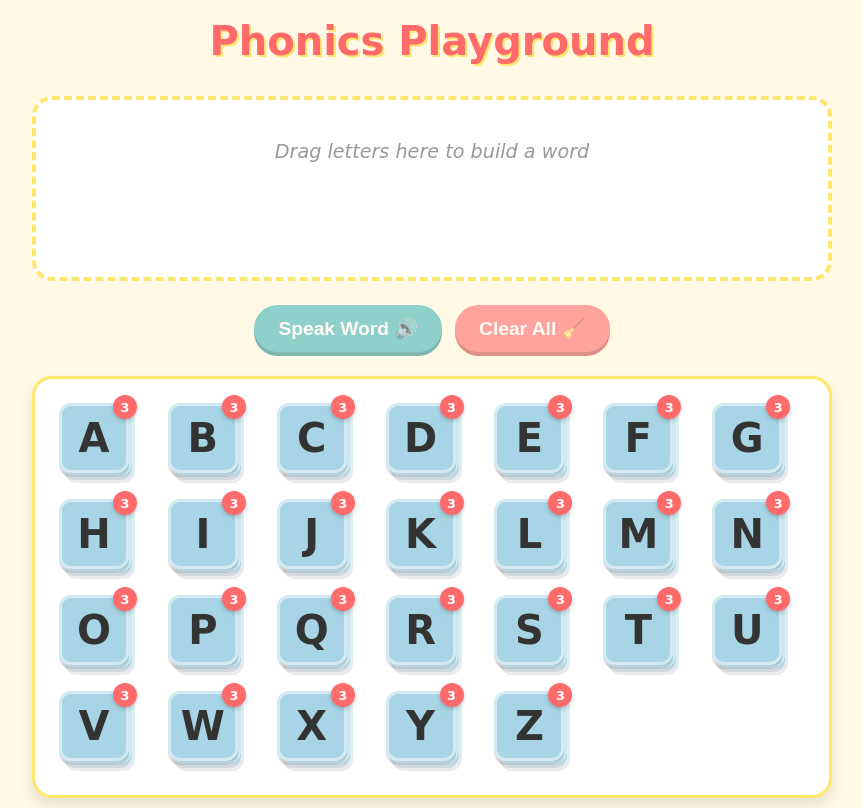
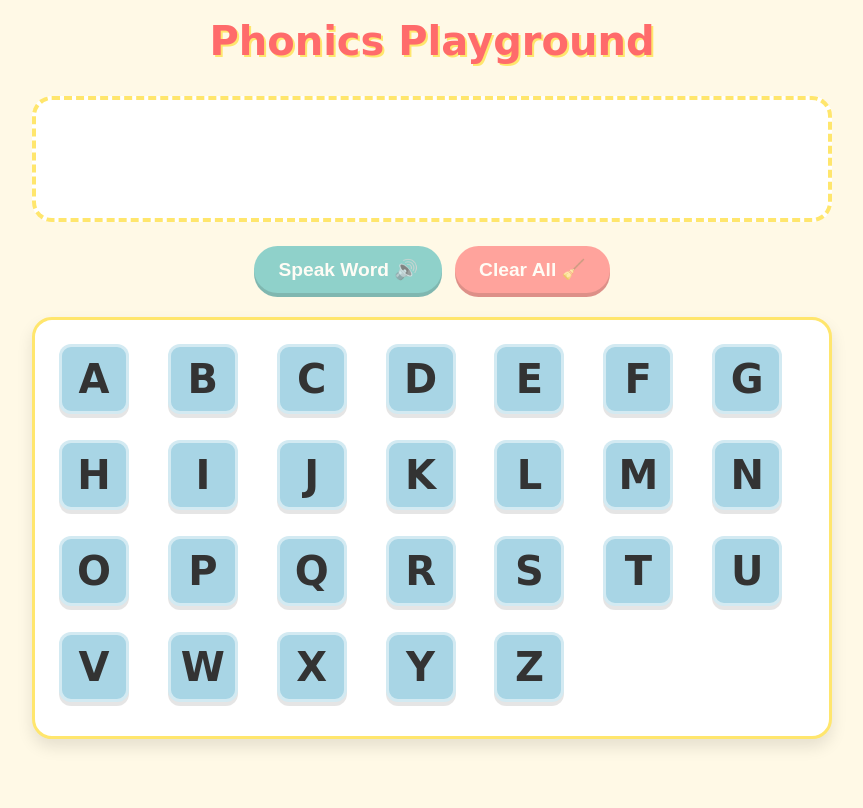
Before and after one commit to pjleimbigler/foniks, a React (Vite) app: page / in a window 1280 px wide. Shown: the whole page, without its empty margins (208-1071 px from the left). Built offline with nearby package versions, Linux system fonts and the light colour scheme.

Commit message:
Remove tile counters, fix tap to add and drag interface

```diff
--- a/src/App.jsx
+++ b/src/App.jsx
@@ -71,80 +71,89 @@ const WORD_EMOJIS = {
   nose: '👃',
   mouth: '👄',
   tooth: '🦷',
-  tongue: '👅',
-  hair: '👱‍♂️',
-  hat: '🎩',
+  tongue: '👅'
 };
 
 function App() {
   const [placedTiles, setPlacedTiles] = useState([]);
   const [showModal, setShowModal] = useState(false);
   const [currentWord, setCurrentWord] = useState('');
-  const [tileCounts, setTileCounts] = useState({});
 
-  // Create the full alphabet with 9 copies of each letter
+  // Create the full alphabet
   const alphabet = 'abcdefghijklmnopqrstuvwxyz';
 
   // Configure sensors for both mouse and touch with proper options
   const sensors = useSensors(
     useSensor(MouseSensor),
     useSensor(TouchSensor, {
-      // Optimize for mobile - reduce delay for more responsive feel
       activationConstraint: {
-        delay: 150, // Reduced from 250ms for more responsive feel
-        tolerance: 8, // Increased slightly for better touch accuracy
+        delay: 250,
+        tolerance: 5,
       },
     })
   );
 
-  // Initialize tile counts on first render
-  useEffect(() => {
-    const initialCounts = {};
-    for (const letter of alphabet) {
-      initialCounts[letter] = 3; // Keep at 3 copies of each letter
-    }
-    setTileCounts(initialCounts);
-  }, []);
+  const handleDragEnd = (event) => {
+    console.log('=== Drag End Event ===');
+    console.log('Event:', event);
+    console.log('Active:', event.active);
+    console.log('Over:', event.over);
 
-  const handleDragEnd = (event) => {
     const { active, over } = event;
 
-    if (over?.id === 'dropzone' && active?.id) {
-      // Extract the letter from the active.id (which might be like "a-2")
-      const letter = active.id.split('-')[0];
-
-      // Check if we already have 9 tiles in the drop zone
-      if (placedTiles.length >= 9) {
-        // Don't add more than 9 tiles
+    // If no active item, return early
+    if (!active) {
+      console.log('No active item, returning');
       return;
     }
 
-      // Add the letter to placed tiles
-      setPlacedTiles(prev => [...prev, letter]);
+    // Handle click events (no activatorEvent)
+    if (!event.activatorEvent) {
+      console.log('Click event detected');
+      if (placedTiles.length >= 9) return;
 
-      // Decrease the count for this letter
-      setTileCounts(prev => ({
-        ...prev,
-        [letter]: Math.max(0, prev[letter] - 1)
-      }));
+      const uniqueId = `${active.id.split('-')[0]}-${Date.now()}`;
+      setPlacedTiles(prev => {
+        const newTiles = [...prev, uniqueId];
+        console.log('Added tile via click:', uniqueId);
+        return newTiles;
+      });
+      playSound('place');
+      return;
+    }
 
+    // Handle drag events
+    if (over && (over.id === 'dropzone' || over.id.startsWith('position-'))) {
+      console.log('Valid drop detected:', over.id);
+      if (placedTiles.length >= 9) {
+        console.log('Dropzone full');
+        return;
+      }
+
+      const letter = active.id.split('-')[0];
+      const uniqueId = `${letter}-${Date.now()}`;
+
+      if (over.id === 'dropzone') {
+        // Add to end
+        setPlacedTiles(prev => {
+          const newTiles = [...prev, uniqueId];
+          console.log('Added tile via drag:', uniqueId);
+          return newTiles;
+        });
+      } else {
+        // Add at specific position
+        const position = parseInt(over.id.split('-')[1]);
+        setPlacedTiles(prev => {
+          const newTiles = [...prev];
+          newTiles.splice(position, 0, uniqueId);
+          console.log('Added tile at position:', position);
+          return newTiles;
+        });
+      }
       playSound('place');
-    } else if (active?.id && !over?.id && placedTiles.includes(active.id)) {
-      // Handle dragging a tile out of the dropzone
-      const letter = active.id;
-
-      // Remove the letter from placed tiles
-      setPlacedTiles(prev => prev.filter(tileId => tileId !== letter));
-
-      // Increase the count for this letter
-      setTileCounts(prev => ({
-        ...prev,
-        [letter]: prev[letter] + 1
-      }));
-
-      playSound('remove');
-    } else if (over && active && placedTiles.includes(active.id) && placedTiles.includes(over.id)) {
-      // Handle reordering within the dropzone
+    } else if (over && placedTiles.includes(active.id) && placedTiles.includes(over.id)) {
+      // Reorder within dropzone
+      console.log('Reordering tiles');
       const oldIndex = placedTiles.indexOf(active.id);
       const newIndex = placedTiles.indexOf(over.id);
 
@@ -152,64 +161,27 @@ function App() {
         setPlacedTiles(prev => arrayMove(prev, oldIndex, newIndex));
         playSound('place');
       }
-    } else if (over && over.id.startsWith('position-') && active?.id) {
-      // Extract the letter from the active.id (which might be like "a-2")
-      const letter = active.id.split('-')[0];
-
-      // Check if we already have 9 tiles in the drop zone
-      if (placedTiles.length >= 9) {
-        // Don't add more than 9 tiles
-        return;
-      }
-
-      // Handle dropping a new tile between existing tiles
-      const positionIndex = parseInt(over.id.split('-')[1]);
-      const newPlacedTiles = [...placedTiles];
-      newPlacedTiles.splice(positionIndex, 0, letter);
-      setPlacedTiles(newPlacedTiles);
-
-      // Decrease the count for this letter
-      setTileCounts(prev => ({
-        ...prev,
-        [letter]: Math.max(0, prev[letter] - 1)
-      }));
-
-      playSound('place');
     }
   };
 
   const handleRemoveTile = (index) => {
-    // Get the letter being removed
-    const letter = placedTiles[index];
-
-    // Remove the letter from placed tiles
     setPlacedTiles(prev => prev.filter((_, i) => i !== index));
-
-    // Increase the count for this letter
-    setTileCounts(prev => ({
-      ...prev,
-      [letter]: prev[letter] + 1
-    }));
-
     playSound('remove');
   };
 
   const handleSpeakWord = () => {
     if (placedTiles.length === 0) return;
 
-    const word = placedTiles.join('').toLowerCase();
+    // Extract just the letters from the tile IDs to form the word
+    const word = placedTiles.map(id => id.split('-')[0]).join('').toLowerCase();
 
-    // Only show modal if the word is in our emoji dictionary
     if (WORD_EMOJIS[word]) {
       setCurrentWord(word);
-
       const utterance = new SpeechSynthesisUtterance(word);
-      utterance.rate = 0.8; // Slightly slower for children
+      utterance.rate = 0.8;
       window.speechSynthesis.speak(utterance);
-
       setShowModal(true);
     } else {
-      // Just speak the word without showing modal
       const utterance = new SpeechSynthesisUtterance(word);
       utterance.rate = 0.8;
       window.speechSynthesis.speak(utterance);
@@ -221,14 +193,6 @@ function App() {
   };
 
   const handleClearAll = () => {
-    // Return all placed tiles to the available pool
-    placedTiles.forEach(letter => {
-      setTileCounts(prev => ({
-        ...prev,
-        [letter]: prev[letter] + 1
-      }));
-    });
-
     setPlacedTiles([]);
     playSound('clear');
   };
@@ -268,6 +232,8 @@ function App() {
     <DndContext
       sensors={sensors}
       onDragEnd={handleDragEnd}
+      onDragStart={(event) => console.log('Drag Start:', event)}
+      onDragMove={(event) => console.log('Drag Move:', event)}
       collisionDetection={closestCenter}
     >
       <div style={{
@@ -373,7 +339,7 @@ function App() {
 
           <AlphabetTileGrid
             alphabet={alphabet}
-            tileCounts={tileCounts}
+            onDragEnd={handleDragEnd}
           />
         </div>
 
@@ -458,9 +424,8 @@ function App() {
   );
 }
 
-// Update AlphabetTileGrid for better mobile layout
-function AlphabetTileGrid({ alphabet, tileCounts }) {
-  // Determine if we're on a small screen
+// Update AlphabetTileGrid to remove tileCounts
+function AlphabetTileGrid({ alphabet, onDragEnd }) {
   const [isSmallScreen, setIsSmallScreen] = useState(false);
 
   useEffect(() => {
@@ -468,13 +433,8 @@ function AlphabetTileGrid({ alphabet, tileCounts }) {
       setIsSmallScreen(window.innerWidth < 500);
     };
 
-    // Check on mount
     checkScreenSize();
-
-    // Add resize listener
     window.addEventListener('resize', checkScreenSize);
-
-    // Clean up
     return () => window.removeEventListener('resize', checkScreenSize);
   }, []);
 
@@ -482,9 +442,9 @@ function AlphabetTileGrid({ alphabet, tileCounts }) {
     <div style={{
       display: 'grid',
       gridTemplateColumns: isSmallScreen
-        ? 'repeat(auto-fill, minmax(60px, 1fr))' // Smaller tiles on mobile
+        ? 'repeat(auto-fill, minmax(60px, 1fr))'
         : 'repeat(auto-fill, minmax(80px, 1fr))',
-      gap: isSmallScreen ? '0.5rem' : '1rem', // Smaller gap on mobile
+      gap: isSmallScreen ? '0.5rem' : '1rem',
       padding: isSmallScreen ? '1rem' : '1.5rem',
       background: 'white',
       borderRadius: '20px',
@@ -495,85 +455,59 @@ function AlphabetTileGrid({ alphabet, tileCounts }) {
         <LetterStack
           key={letter}
           letter={letter}
-          count={tileCounts[letter] || 0}
           isSmallScreen={isSmallScreen}
+          onDragEnd={onDragEnd}
         />
       ))}
     </div>
   );
 }
 
-// Update LetterStack to handle small screens
-function LetterStack({ letter, count, isSmallScreen }) {
-  // Determine how many tiles to show in the stack (max 3 visually)
-  const visibleCount = Math.min(count, 3);
-
+// Update LetterStack to remove count-related logic
+function LetterStack({ letter, isSmallScreen, onDragEnd }) {
   return (
     <div style={{
       position: 'relative',
       height: isSmallScreen ? '65px' : '80px',
       width: isSmallScreen ? '60px' : '70px',
     }}>
-      {/* Show stacked tiles based on visible count */}
-      {Array.from({ length: visibleCount }).map((_, index) => {
-        // Calculate offset for stacking effect
-        const offset = (2 - index) * 3;
-
-        return (
       <StackedTile
-            key={`${letter}-${index}`}
-            id={`${letter}-${index}`}
         letter={letter.toUpperCase()}
         style={{
-              position: 'absolute',
-              top: `${offset}px`,
-              left: `${offset}px`,
-              zIndex: index,
           width: isSmallScreen ? '60px' : '70px',
           height: isSmallScreen ? '60px' : '70px',
         }}
-            disabled={index !== visibleCount - 1} // Only the top tile is draggable
         isSmallScreen={isSmallScreen}
+        onDragEnd={onDragEnd}
       />
-        );
-      })}
-
-      {/* Show count indicator if there are tiles */}
-      {count > 0 && (
-        <div style={{
-          position: 'absolute',
-          top: '-8px',
-          right: '-8px',
-          backgroundColor: '#FF6B6B',
-          color: 'white',
-          borderRadius: '50%',
-          width: '24px',
-          height: '24px',
-          display: 'flex',
-          alignItems: 'center',
-          justifyContent: 'center',
-          fontSize: '0.8rem',
-          fontWeight: 'bold',
-          boxShadow: '0 2px 4px rgba(0,0,0,0.2)',
-          zIndex: 5,
-        }}>
-          {count}
-        </div>
-      )}
     </div>
   );
 }
 
 // Update StackedTile for responsive sizing
-function StackedTile({ id, letter, style, disabled, isSmallScreen }) {
+function StackedTile({ letter, style, isSmallScreen, onDragEnd }) {
+  // Generate a unique ID for this instance
+  const id = `${letter.toLowerCase()}-source`;
+
   const { attributes, listeners, setNodeRef, transform, isDragging } = useDraggable({
-    id: id,
-    disabled,
+    id,
   });
 
   const tileStyle = transform ? {
     transform: `translate3d(${transform.x}px, ${transform.y}px, 0)`,
   } : undefined;
+
+  const handleClick = (e) => {
+    // Only handle actual clicks, not drag events
+    if (e.type === 'click') {
+      const uniqueId = `${letter.toLowerCase()}-${Date.now()}`;
+      console.log('Click handler called for', letter, 'with ID:', uniqueId);
+      onDragEnd({
+        active: { id: uniqueId },
+        over: { id: 'dropzone' }
+      });
+    }
+  };
 
   return (
     <div
@@ -588,60 +522,21 @@ function StackedTile({ id, letter, style, disabled, isSmallScreen }) {
         display: 'flex',
         alignItems: 'center',
         justifyContent: 'center',
-        fontSize: isSmallScreen ? '2rem' : '2.5rem', // Smaller font on mobile
-        fontWeight: 'bold',
-        color: '#333333',
-        cursor: disabled ? 'default' : 'grab',
-        userSelect: 'none',
-        WebkitUserSelect: 'none',
-        WebkitTouchCallout: 'none',
-        touchAction: 'manipulation',
-        transition: isDragging ? 'none' : 'background-color 0.2s, box-shadow 0.2s',
-        boxShadow: '0 4px 0 rgba(0,0,0,0.1)',
-        border: '3px solid rgba(255,255,255,0.5)',
-        opacity: disabled ? 0.8 : 1,
-      }}
-      {...(disabled ? {} : { ...listeners, ...attributes })}
-    >
-      {letter}
-    </div>
-  );
-}
-
-// Update Tile component for responsive sizing
-function Tile({ id, letter, isSmallScreen }) {
-  const { attributes, listeners, setNodeRef, transform, isDragging } = useDraggable({
-    id: id,
-  });
-
-  const style = transform ? {
-    transform: `translate3d(${transform.x}px, ${transform.y}px, 0)`,
-  } : undefined;
-
-  return (
-    <div
-      ref={setNodeRef}
-      style={{
-        ...style,
-        width: isSmallScreen ? '60px' : '70px',
-        height: isSmallScreen ? '60px' : '70px',
-        backgroundColor: isDragging ? '#B8E6B3' : '#A8D5E5',
-        borderRadius: '12px',
-        display: 'flex',
-        alignItems: 'center',
-        justifyContent: 'center',
-        fontSize: isSmallScreen ? '2rem' : '2.5rem', // Smaller font on mobile
+        fontSize: isSmallScreen ? '2rem' : '2.5rem',
         fontWeight: 'bold',
         color: '#333333',
         cursor: 'grab',
         userSelect: 'none',
         WebkitUserSelect: 'none',
         WebkitTouchCallout: 'none',
-        touchAction: 'manipulation',
+        touchAction: 'none',
         transition: isDragging ? 'none' : 'background-color 0.2s, box-shadow 0.2s',
-        boxShadow: '0 4px 0 rgba(0,0,0,0.1)',
+        boxShadow: isDragging ? '0 8px 16px rgba(0,0,0,0.2)' : '0 4px 0 rgba(0,0,0,0.1)',
         border: '3px solid rgba(255,255,255,0.5)',
+        position: 'relative',
+        zIndex: isDragging ? 1000 : 1,
       }}
+      onClick={handleClick}
       {...listeners}
       {...attributes}
     >
@@ -656,7 +551,6 @@ function DropZone({ placedTiles, onRemoveTile }) {
     id: 'dropzone',
   });
 
-  // Determine if we're on a small screen
   const [isSmallScreen, setIsSmallScreen] = useState(false);
 
   useEffect(() => {
@@ -664,13 +558,8 @@ function DropZone({ placedTiles, onRemoveTile }) {
       setIsSmallScreen(window.innerWidth < 500);
     };
 
-    // Check on mount
     checkScreenSize();
-
-    // Add resize listener
     window.addEventListener('resize', checkScreenSize);
-
-    // Clean up
     return () => window.removeEventListener('resize', checkScreenSize);
   }, []);
 
@@ -678,7 +567,7 @@ function DropZone({ placedTiles, onRemoveTile }) {
     <div
       ref={setNodeRef}
       style={{
-        minHeight: '100px', // Slightly smaller on mobile
+        minHeight: '100px',
         backgroundColor: 'white',
         border: `4px dashed ${isOver ? '#45B7B8' : '#FFE66D'}`,
         borderRadius: '20px',
@@ -688,52 +577,35 @@ function DropZone({ placedTiles, onRemoveTile }) {
         gap: '0.25rem',
         transition: 'border-color 0.3s ease',
         position: 'relative',
-        flexWrap: 'wrap', // Allow tiles to wrap to next line if needed
+        flexWrap: 'wrap',
       }}
       role="region"
       aria-label="Letter tiles drop zone"
     >
-      {placedTiles.length === 0 && (
-        <div style={{
-          color: '#999',
-          padding: '1rem',
-          fontSize: isSmallScreen ? '1rem' : '1.2rem',
-          fontStyle: 'italic',
-          textAlign: 'center',
-          width: '100%'
-        }}>
-          Drag letters here to build a word
-        </div>
-      )}
-
       <SortableContext items={placedTiles} strategy={horizontalListSortingStrategy}>
         {placedTiles.map((tileId, index) => (
           <React.Fragment key={`fragment-${tileId}-${index}`}>
-            {/* Drop position indicator before each tile */}
             {index === 0 && <DropPositionIndicator index={0} isSmallScreen={isSmallScreen} />}
 
             <SortableTile
               key={`${tileId}-${index}`}
               id={tileId}
-              letter={tileId.toUpperCase()}
+              letter={tileId.split('-')[0].toUpperCase()}
               index={index}
               onRemoveTile={onRemoveTile}
               isSmallScreen={isSmallScreen}
             />
 
-            {/* Drop position indicator after each tile */}
             <DropPositionIndicator index={index + 1} isSmallScreen={isSmallScreen} />
           </React.Fragment>
         ))}
 
-        {/* If no tiles, add a single drop position */}
         {placedTiles.length === 0 && <DropPositionIndicator index={0} isSmallScreen={isSmallScreen} />}
       </SortableContext>
     </div>
   );
 }
 
-// Update DropPositionIndicator for responsive sizing
 function DropPositionIndicator({ index, isSmallScreen }) {
   const { isOver, setNodeRef } = useDroppable({
     id: `position-${index}`,
@@ -743,11 +615,12 @@ function DropPositionIndicator({ index, isSmallScreen }) {
     <div
       ref={setNodeRef}
       style={{
-        width: '5px',
+        width: '8px',
         height: isSmallScreen ? '60px' : '70px',
-        backgroundColor: isOver ? 'rgba(69, 183, 184, 0.3)' : 'transparent',
+        backgroundColor: isOver ? 'rgba(69, 183, 184, 0.5)' : 'transparent',
         borderRadius: '4px',
         transition: 'background-color 0.2s ease',
+        margin: '0 2px',
       }}
     />
   );
```
Lines whose indentation alone changed are shown as unchanged.
